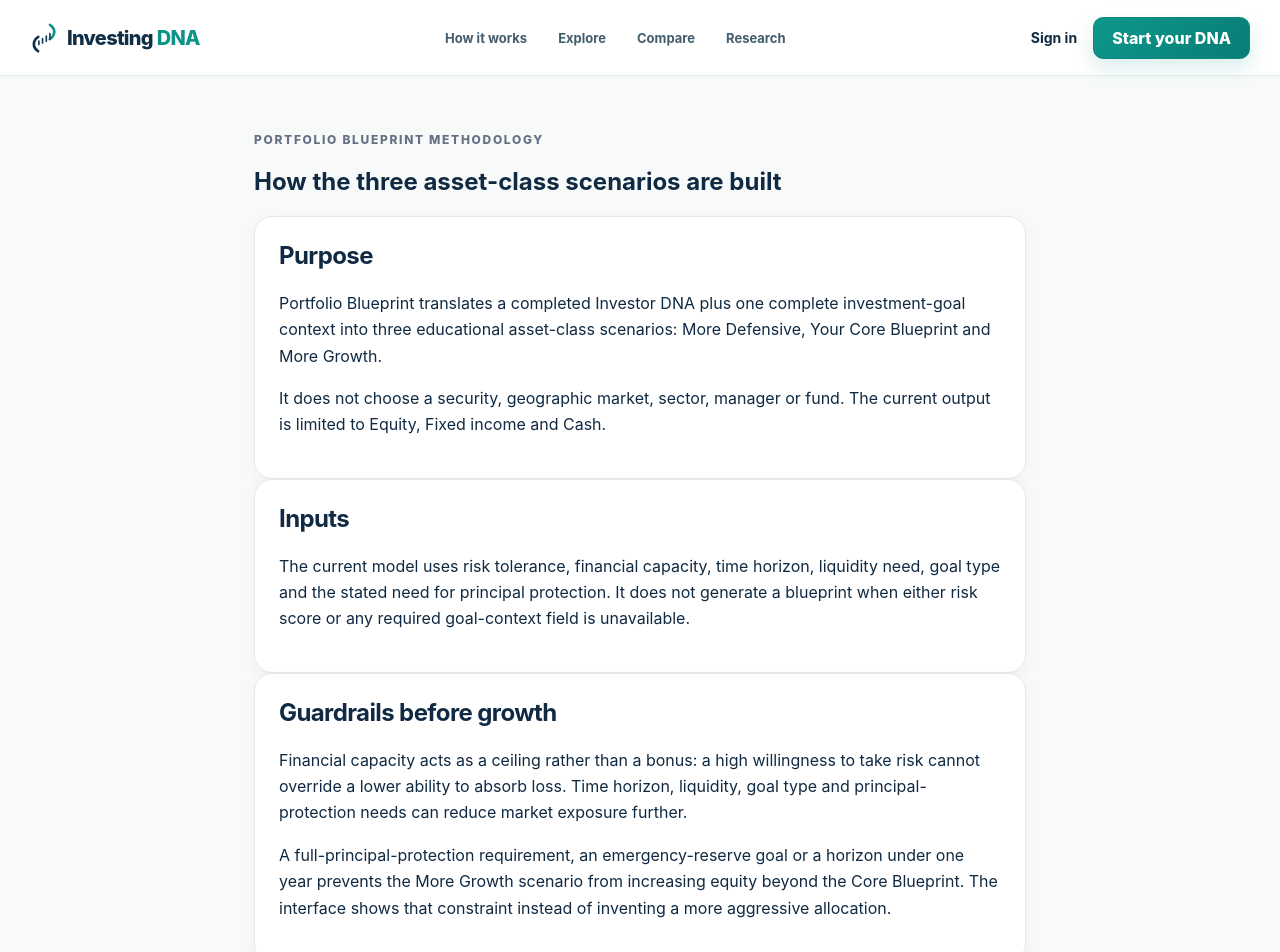
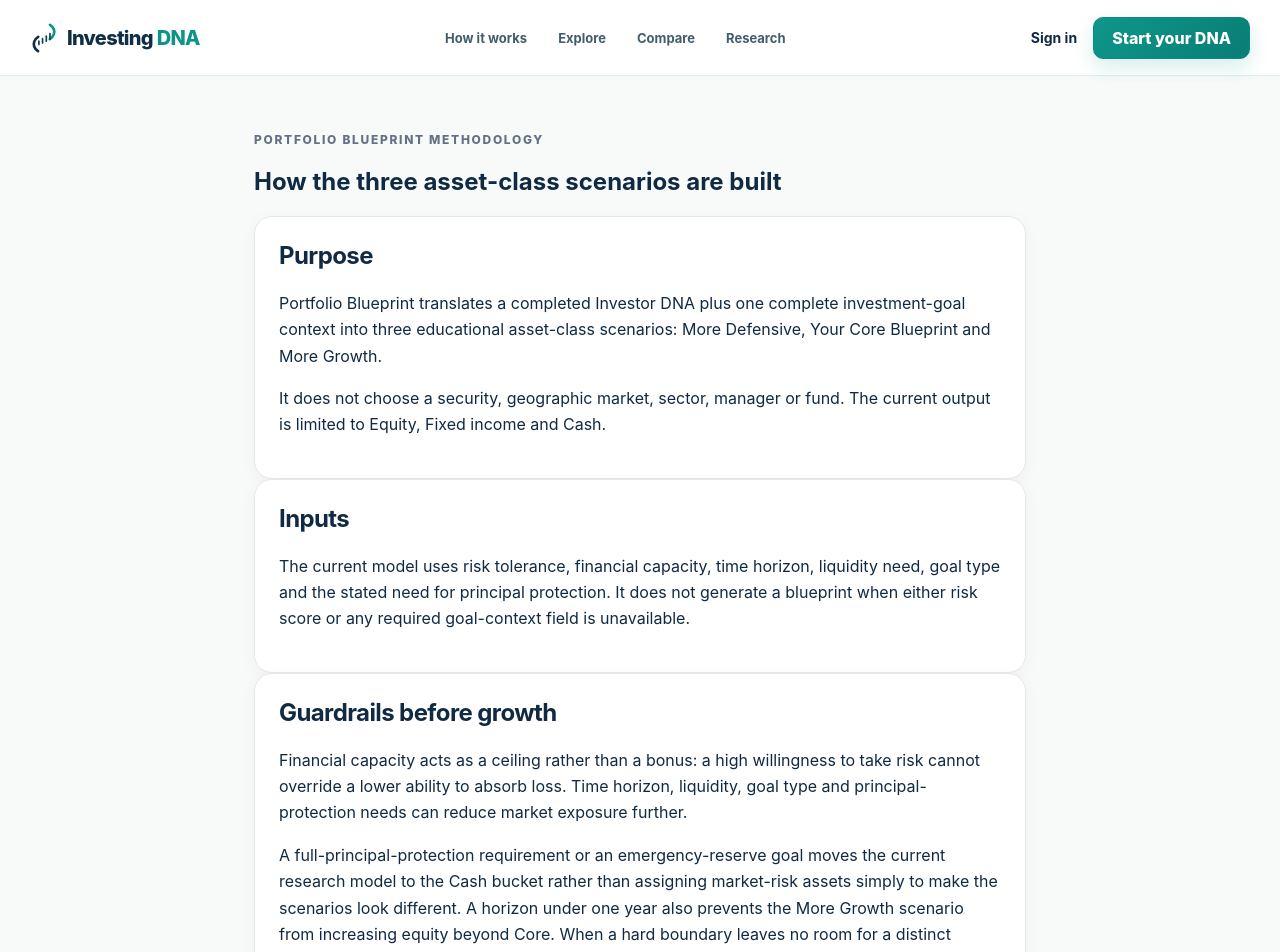
Before and after one commit to mahdikakavandkordi-droid/Investing-dnav1, a Next.js app: page /research/portfolio-blueprint in a window 1280 px wide. Shown: the top 952 px of the page. Built offline with nearby package versions, Linux system fonts and the light colour scheme; no server answers.

Commit message:
Document hard protection behavior in blueprint methodology

```diff
--- a/app/research/portfolio-blueprint/page.tsx
+++ b/app/research/portfolio-blueprint/page.tsx
@@ -6,7 +6,7 @@ export default function PortfolioBlueprintMethodology(){return <section classNam
   <h1>How the three asset-class scenarios are built</h1>
   <div className="card"><h2>Purpose</h2><p>Portfolio Blueprint translates a completed Investor DNA plus one complete investment-goal context into three educational asset-class scenarios: More Defensive, Your Core Blueprint and More Growth.</p><p>It does not choose a security, geographic market, sector, manager or fund. The current output is limited to Equity, Fixed income and Cash.</p></div>
   <div className="card"><h2>Inputs</h2><p>The current model uses risk tolerance, financial capacity, time horizon, liquidity need, goal type and the stated need for principal protection. It does not generate a blueprint when either risk score or any required goal-context field is unavailable.</p></div>
-  <div className="card"><h2>Guardrails before growth</h2><p>Financial capacity acts as a ceiling rather than a bonus: a high willingness to take risk cannot override a lower ability to absorb loss. Time horizon, liquidity, goal type and principal-protection needs can reduce market exposure further.</p><p>A full-principal-protection requirement, an emergency-reserve goal or a horizon under one year prevents the More Growth scenario from increasing equity beyond the Core Blueprint. The interface shows that constraint instead of inventing a more aggressive allocation.</p></div>
+  <div className="card"><h2>Guardrails before growth</h2><p>Financial capacity acts as a ceiling rather than a bonus: a high willingness to take risk cannot override a lower ability to absorb loss. Time horizon, liquidity, goal type and principal-protection needs can reduce market exposure further.</p><p>A full-principal-protection requirement or an emergency-reserve goal moves the current research model to the Cash bucket rather than assigning market-risk assets simply to make the scenarios look different. A horizon under one year also prevents the More Growth scenario from increasing equity beyond Core. When a hard boundary leaves no room for a distinct scenario, the interface shows the constraint instead of inventing one.</p><p>The Cash bucket is an asset-class placeholder, not a promise that every cash-like product is insured or risk-free; account structure, issuer and applicable deposit-insurance limits still matter.</p></div>
   <div className="card"><h2>What changes between scenarios</h2><p>The Core Blueprint is the centre produced by the current inputs. The More Defensive scenario reduces equity and increases the stability/liquidity buffer. The More Growth scenario can increase equity only when the same goal constraints leave room to do so.</p><p>All displayed allocations use five-percentage-point increments to avoid implying a level of precision the research model does not support.</p></div>
   <div className="card"><h2>Research status</h2><p>Current model version: <strong>{PORTFOLIO_BLUEPRINT_VERSION}</strong>.</p><p>This is a deterministic research rule set, not an empirically validated portfolio optimizer and not a forecast of expected return. The allocation logic should be reviewed during the pilot and before any positioning as personalized investment advice.</p></div>
   <div className="actions"><Link className="btn" href="/research">Research & limitations</Link><Link className="btn primary" href="/dna/result">Back to my report</Link></div>
```
